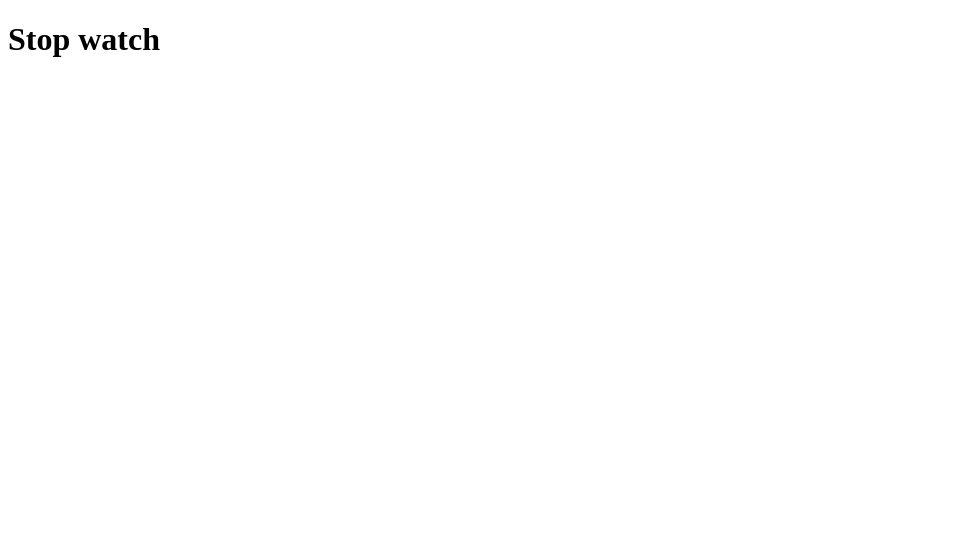
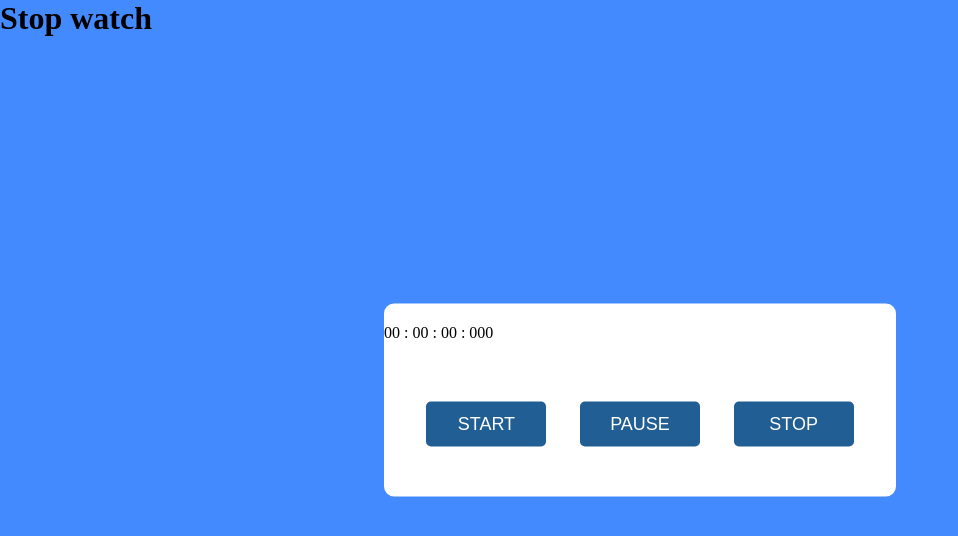
Before and after one commit to GShreya06/Stopwatch, a plain HTML site: page index.html in a window 1280 px wide. Shown: the whole page, without its empty margins (0-958 px from the left). Drawn offline with Linux system fonts and the light colour scheme.

Commit message:
added buttons

```diff
--- a/index.html
+++ b/index.html
@@ -1,12 +1,33 @@
 <!DOCTYPE html>
 <html lang="en">
+
 <head>
     <meta charset="UTF-8">
     <meta http-equiv="X-UA-Compatible" content="IE=edge">
     <meta name="viewport" content="width=device-width, initial-scale=1.0">
     <title>Stop watch</title>
+    <link rel="stylesheet" href="style.css">
 </head>
+
 <body>
     <h1>Stop watch</h1>
+    <div class="container">
+
+
+        <div class=”timerDisplay”>
+            00 : 00 : 00 : 000
+        </div>
+        <div class="buttons">
+            <button id="starttimer">START</button>
+            <button id="pausetimer">PAUSE</button>
+            <button id="stoptimer">STOP</button>
+
+        </div>
+
+
+
+    </div>
+
 </body>
+
 </html>
--- /dev/null
+++ b/style.css
@@ -0,0 +1,60 @@
+*,
+*:before,
+*:after {
+    padding: 0;
+    margin: 0;
+    box-sizing: border-box;
+}
+
+body {
+    background-color: #448aff;
+}
+
+.container {
+    background-color: #ffffff;
+    width: 40%;
+    min-width: 500px;
+    position: absolute;
+    transform: translate(-50%, -50%);
+    top: 50%;
+    left: 50%;
+    padding: 20px 0;
+    padding-bottom: 50px;
+    border-radius: 10px;
+}
+
+.timerDisplay {
+    position: relative;
+    width: 92%;
+    background: #ffffff;
+    left: 4%;
+    padding: 40px 0;
+    font-family: ‘Roboto mono’, monospace;
+    color: #0381bb;
+    font-size: 40px;
+    display: flex;
+    align-items: center;
+    justify-content: space-around;
+    border-radius: 5px;
+    box-shadow: 0 0 20px rgba(0, 139, 253, 0.25);
+}
+
+.buttons {
+    width: 90%;
+    margin: 60px auto 0 auto;
+    display: flex;
+    justify-content: space-around;
+}
+
+.buttons button {
+    width: 120px;
+    height: 45px;
+    background-color: #205e94;
+    color: #ffffff;
+    border: none;
+    font-family: ‘Poppins’, sans-serif;
+    font-size: 18px;
+    border-radius: 5px;
+    cursor: pointer;
+    outline: none;
+}
```
